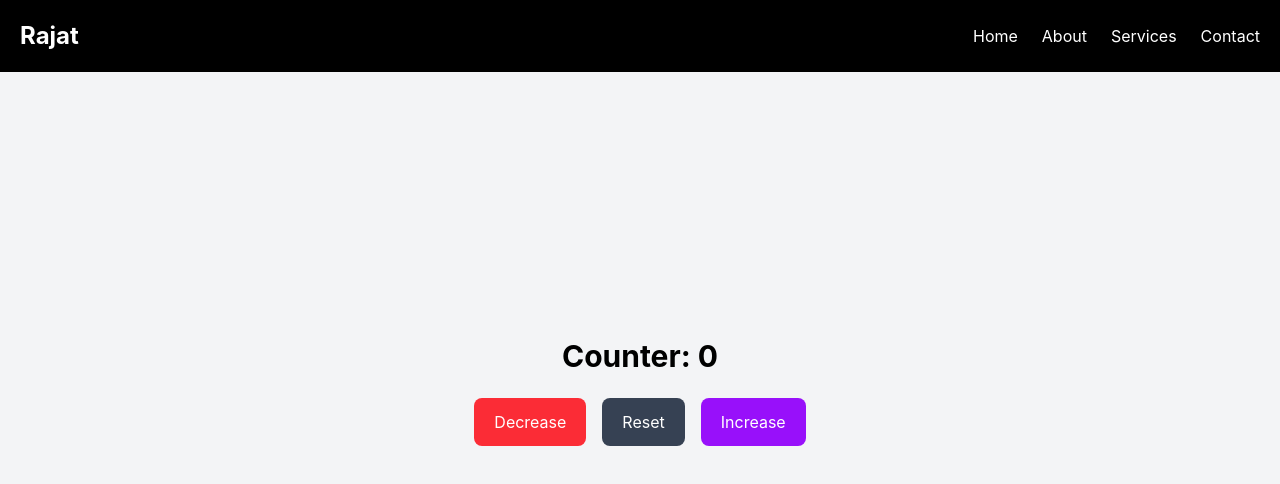
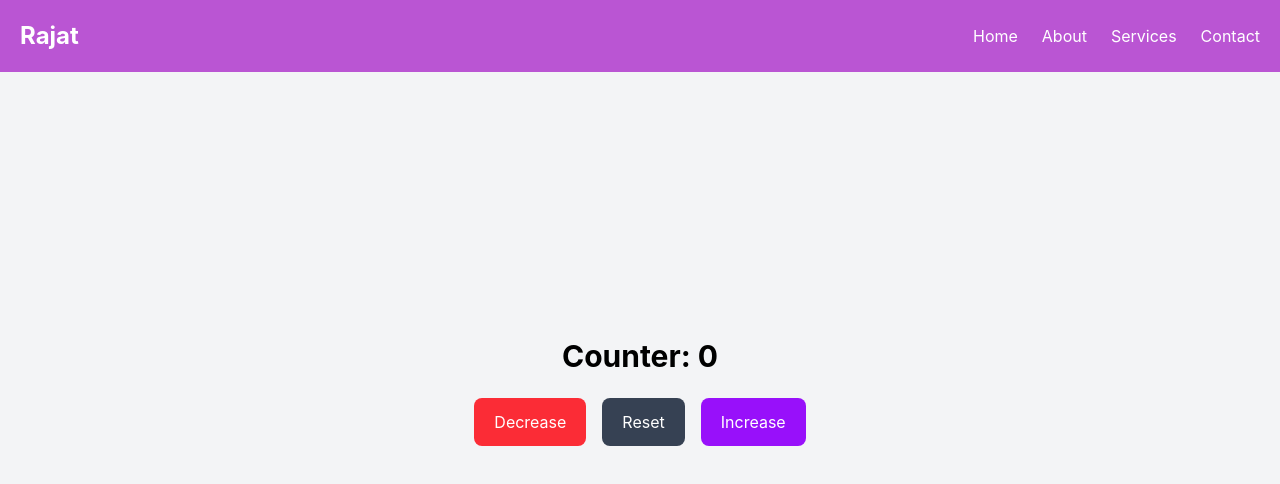
Before and after one commit to rajatboss001/React-Navbar, a React (Vite) app: page / in a window 1280 px wide. Shown: the top 484 px of the page. Built offline with nearby package versions, Linux system fonts and the light colour scheme.

Commit message:
color change

```diff
--- a/src/App.jsx
+++ b/src/App.jsx
@@ -14,7 +14,7 @@ function App() {
 
   return (
     <div className="min-h-screen bg-gray-100">
-      <nav className="flex items-center justify-between p-5 bg-black text-white relative">
+      <nav className="flex items-center justify-between p-5 bg-medium-orchid text-white relative">
         <h1 className="text-2xl font-bold">Rajat</h1>
 
         <button
--- a/src/index.css
+++ b/src/index.css
@@ -1 +1,5 @@
 @import "tailwindcss";
+
+@theme {
+    --color-medium-orchid: #BA55D3
+}
```
